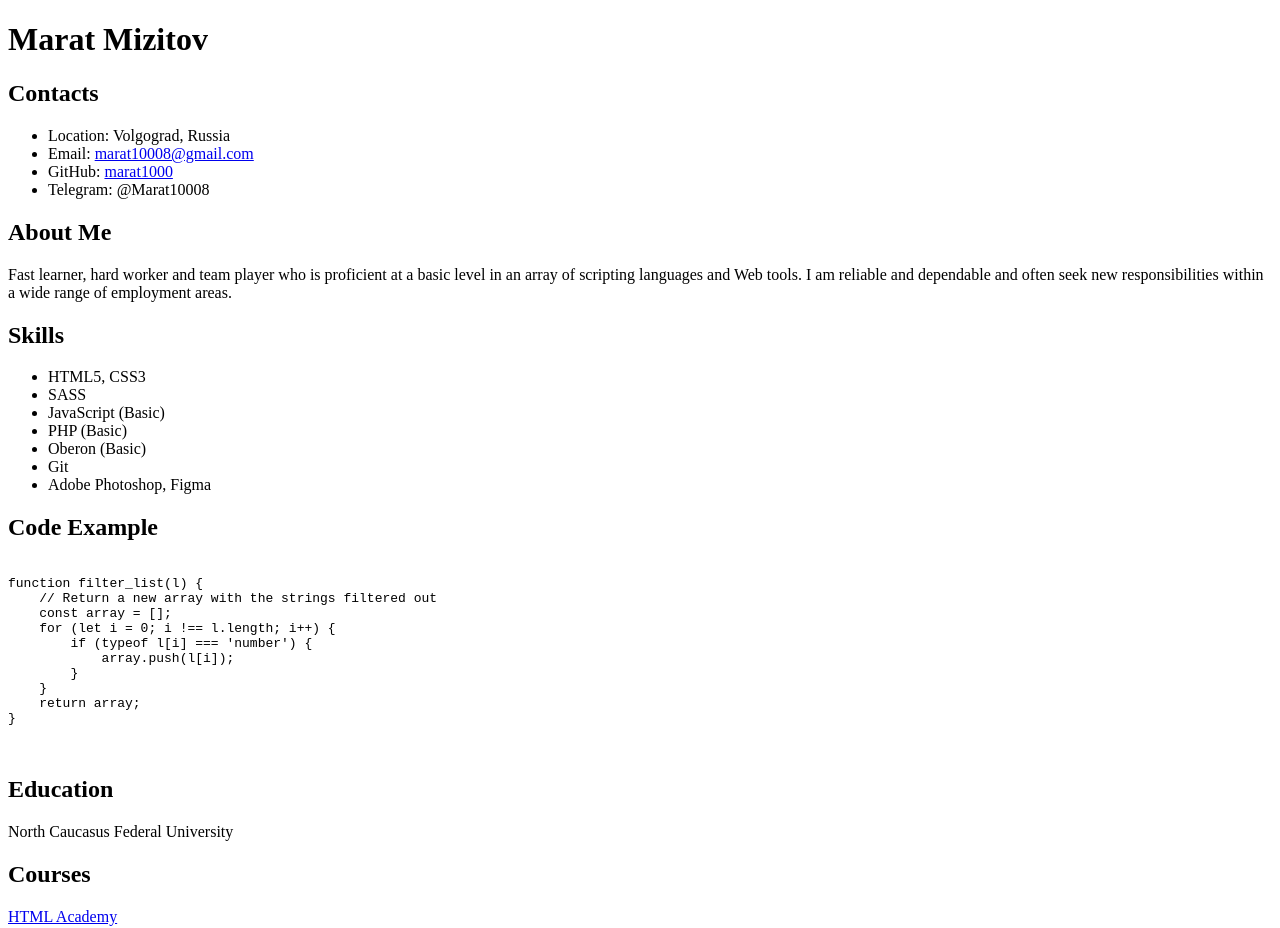
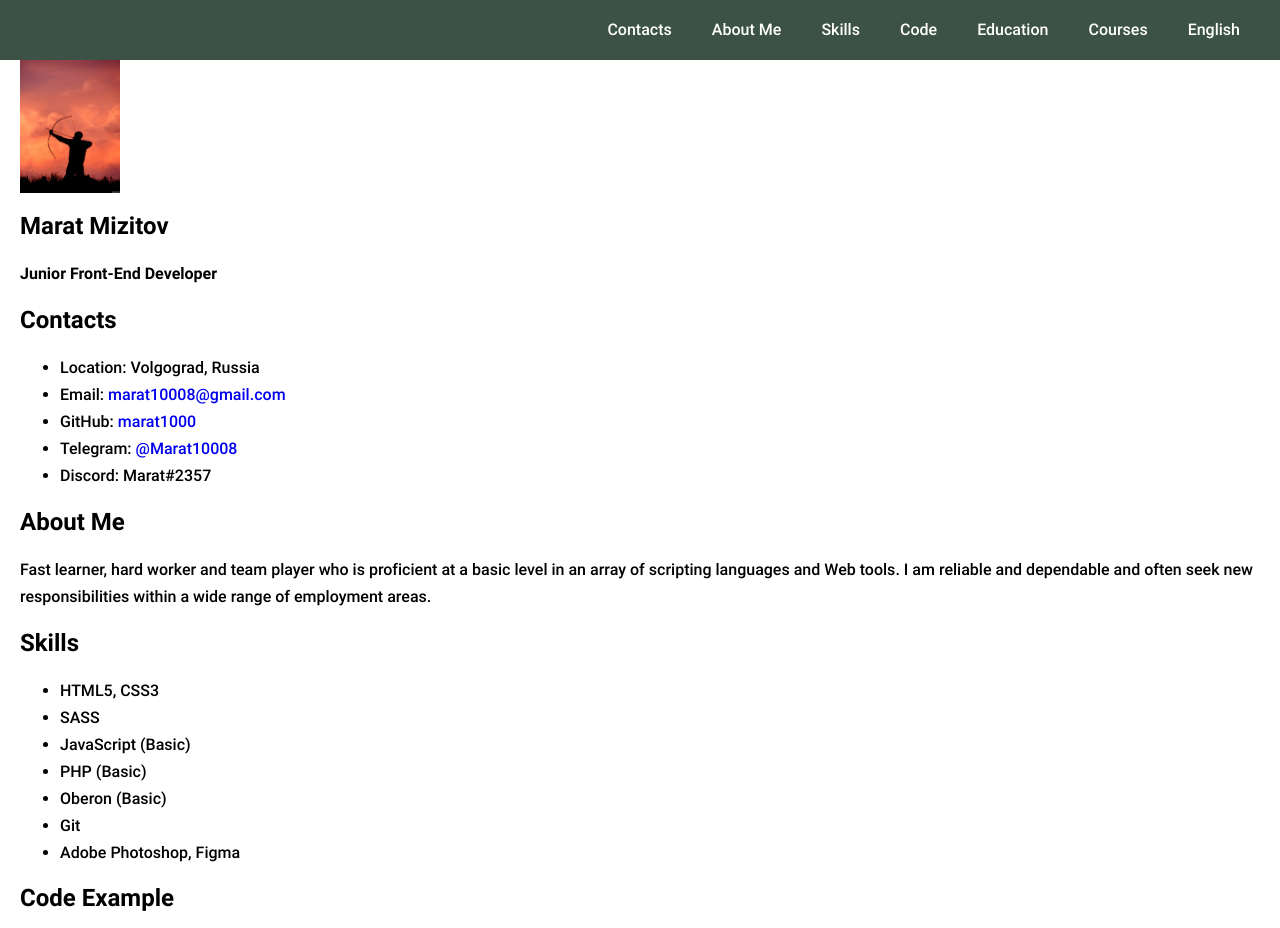
Before and after one commit to marat1000/rsschool-cv, a plain HTML site: page index.html in a window 1280 px wide. Shown: the top 928 px of the page. Drawn offline with Linux system fonts and the light colour scheme.

Commit message:
feat: add header

```diff
--- a/index.html
+++ b/index.html
@@ -10,11 +10,31 @@
     <link rel="stylesheet" href="style.css">
 </head>
 <body>
-<header>
-    <h1>Marat Mizitov</h1>
+<header class="header">
+    <div class="container">
+        <nav class="nav">
+            <ul class="nav__list">
+                <li class="nav__item"><a href="#contacts" class="nav__link">Contacts</a></li>
+                <li class="nav__item"><a href="#about" class="nav__link">About Me</a></li>
+                <li class="nav__item"><a href="#skills" class="nav__link">Skills</a></li>
+                <li class="nav__item"><a href="#code" class="nav__link">Code</a></li>
+                <li class="nav__item"><a href="#education" class="nav__link">Education</a></li>
+                <li class="nav__item"><a href="#courses" class="nav__link">Courses</a></li>
+                <li class="nav__item"><a href="#english" class="nav__link">English</a></li>
+            </ul>
+        </nav>
+    </div>
 </header>
 <main>
+    <div class="container">
         <section>
+            <img src="avatar.jpg" width="100" alt="Avatar">
+            <div>
+                <h1>Marat Mizitov</h1>
+                <b>Junior Front-End Developer</b>
+            </div>
+        </section>
+        <section id="contacts">
             <h2>Contacts</h2>
             <ul>
                 <li>Location: Volgograd, Russia</li>
@@ -25,16 +45,19 @@
                 <li>GitHub:
                     <a href="https://github.com/marat1000">marat1000</a>
                 </li>
-            <li>Telegram: @Marat10008</li>
+                <li>Telegram:
+                    <a href="https://t.me/Marat10008">@Marat10008</a>
+                </li>
+                <li>Discord: Marat#2357</li>
             </ul>
         </section>
-    <section>
+        <section id="about">
             <h2>About Me</h2>
             <p>Fast learner, hard worker and team player who is proficient at a basic level in an array of scripting
                 languages and Web tools. I am reliable and dependable and often seek new responsibilities within a wide
                 range of employment areas.</p>
         </section>
-    <section>
+        <section id="skills">
             <h2>Skills</h2>
             <ul>
                 <li>HTML5, CSS3</li>
@@ -46,7 +69,7 @@
                 <li>Adobe Photoshop, Figma</li>
             </ul>
         </section>
-    <section>
+        <section id="code">
             <h2>Code Example</h2>
             <pre>
                 <code>
@@ -63,20 +86,23 @@ function filter_list(l) {
                 </code>
             </pre>
         </section>
-    <section>
+        <section id="education">
             <h2>Education</h2>
             <span>North Caucasus Federal University</span>
         </section>
-    <section>
+        <section id="courses">
             <h2>Courses</h2>
             <a href="https://htmlacademy.ru/profile/id606021">HTML Academy</a>
         </section>
-    <section>
+        <section id="english">
             <h2>English</h2>
             <span>C1 (Advanced)</span>
             <a href="https://www.efset.org/cert/2XKKJ5">Efset</a>
         </section>
+    </div>
 </main>
-<footer></footer>
+<footer>
+    <div class="container"></div>
+</footer>
 </body>
 </html>
--- a/style.css
+++ b/style.css
@@ -21,3 +21,65 @@
     font-style: normal;
     font-display: swap;
 }
+
+html {
+    height: 100%;
+    box-sizing: border-box;
+    scroll-behavior: smooth;
+}
+
+*,
+*::before,
+*::after {
+    box-sizing: inherit;
+}
+
+body {
+    min-height: 100vh;
+    display: flex;
+    flex-direction: column;
+    justify-content: space-between;
+    font-family: "Roboto", "Arial", sans-serif;
+    font-size: 16px;
+    line-height: 27px;
+
+    margin: 0;
+    padding: 0;
+    text-rendering: optimizeSpeed;
+}
+
+a {
+    text-decoration: none;
+    font-weight: 500;
+    font-size: 16px;
+}
+
+img {
+    display: block;
+    max-width: 100%;
+    height: auto;
+}
+
+.container {
+    max-width: 1440px;
+    margin: 0 auto;
+    padding: 0 20px;
+}
+
+.header {
+    background-color: #3d5247;
+}
+
+.nav__list {
+    list-style: none;
+    margin: 0;
+    padding: 0;
+    display: flex;
+    justify-content: flex-end;
+}
+
+.nav__link {
+    padding: 20px;
+    line-height: 60px;
+    color: #ffffff;
+}
--- a/stylesheet.css
+++ /dev/null
@@ -1,19 +0,0 @@
-@font-face {
-    font-family: 'Roboto';
-    src: local('Roboto Bold'), local('Roboto-Bold'),
-        url('Roboto-Bold.woff2') format('woff2'),
-        url('Roboto-Bold.woff') format('woff');
-    font-weight: bold;
-    font-style: normal;
-    font-display: swap;
-}
-
-@font-face {
-    font-family: 'Roboto';
-    src: local('Roboto Medium'), local('Roboto-Medium'),
-        url('Roboto-Medium.woff2') format('woff2'),
-        url('Roboto-Medium.woff') format('woff');
-    font-weight: 500;
-    font-style: normal;
-    font-display: swap;
-}
```
Lines whose indentation alone changed are shown as unchanged.
